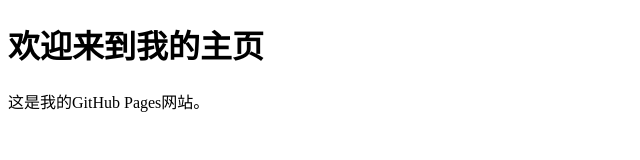
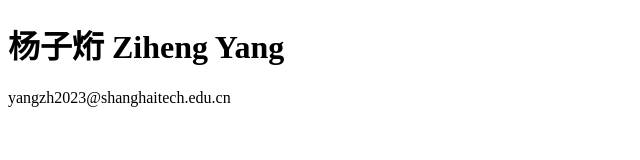
Before and after one commit to qwqyzh/qwqyzh.github.io, a plain HTML site: page index.html in a window 1280 px wide. Shown: the whole page, without its empty margins (0-640 px from the left). Drawn offline with Linux system fonts and the light colour scheme.

Commit message:
Update title and header in index.html

```diff
--- a/index.html
+++ b/index.html
@@ -1,10 +1,10 @@
 <!DOCTYPE html>
 <html>
 <head>
-    <title>我的个人主页</title>
+    <title>qwqyzh</title>
 </head>
 <body>
-    <h1>欢迎来到我的主页</h1>
-    <p>这是我的GitHub Pages网站。</p>
+    <h1>杨子烆 Ziheng Yang</h1>
+    <p>yangzh2023@shanghaitech.edu.cn</p>
 </body>
 </html>
```
